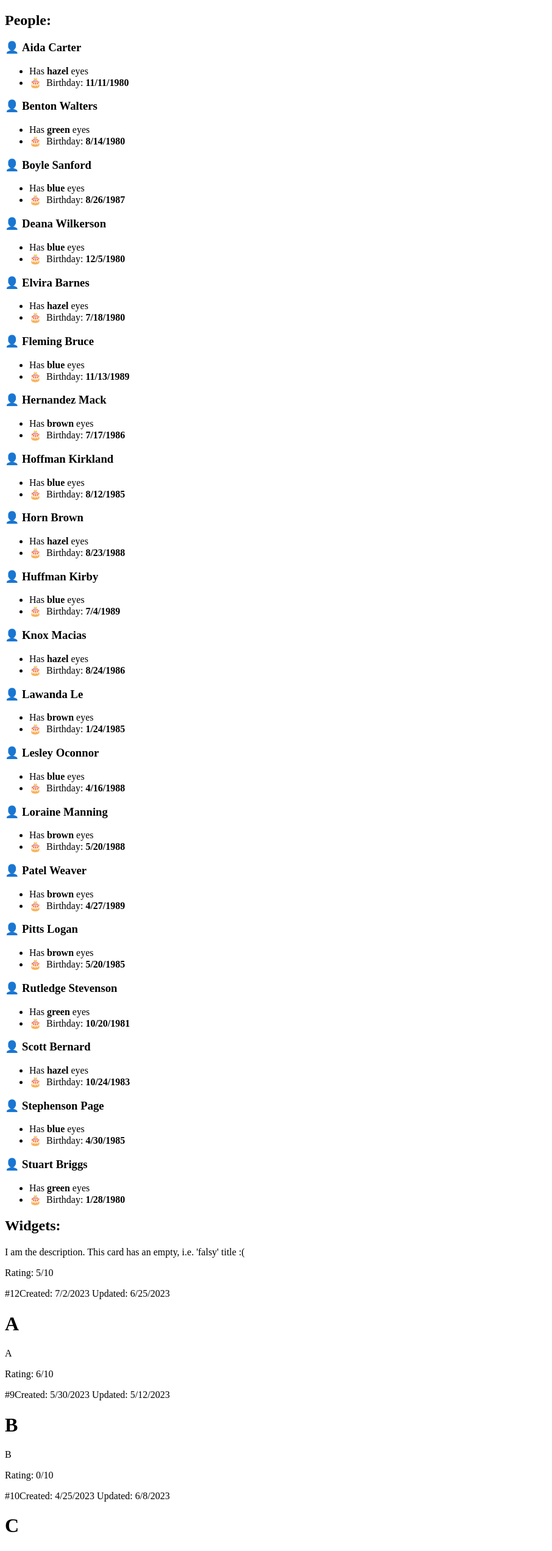
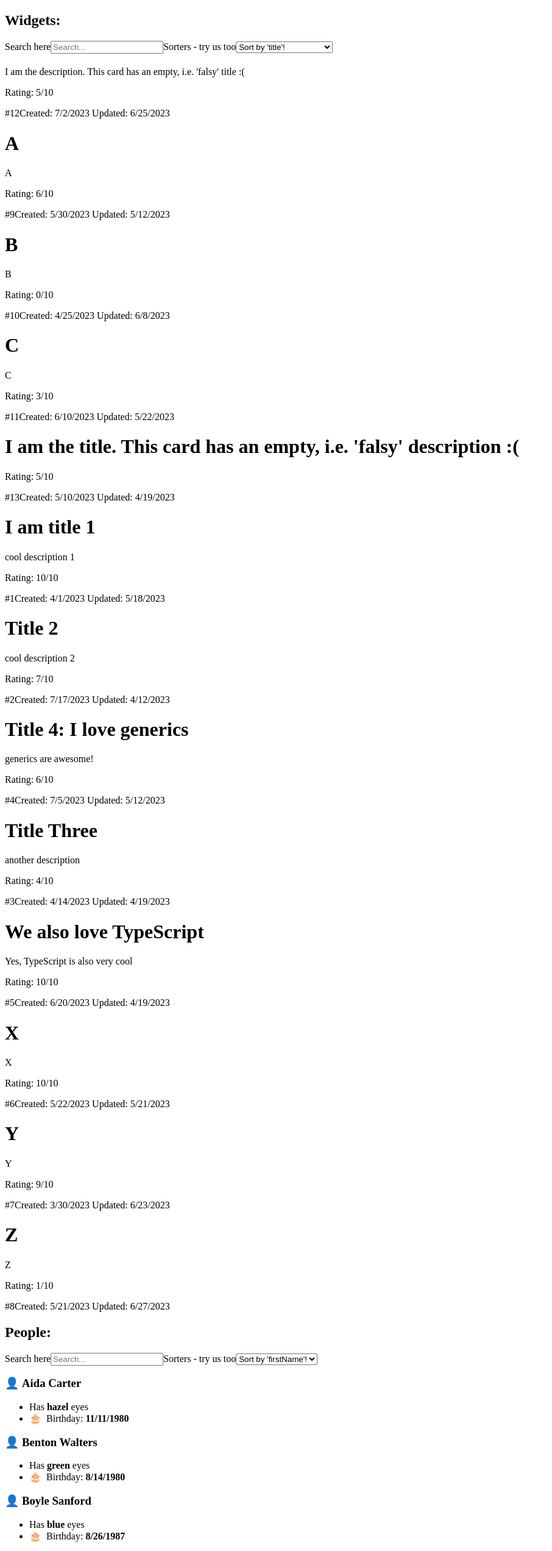
Before and after one commit to hi-rubygrey/Typescript-Crafting-a-Generic-Search-Function, a React (Create React App) app: page / in a window 1280 px wide. Shown: the top 2544 px of the page at 61% size, without its empty margins (0-906 px from the left). Built offline with nearby package versions, Linux system fonts and the light colour scheme.

Commit message:
cerate new main page

```diff
--- a/src/App.tsx
+++ b/src/App.tsx
@@ -1,74 +1,72 @@
 import * as React from "react";
 import { useState } from "react";
-import widgets from "./mock-data/widgets";
-import people from "./mock-data/people";
+import { widgets } from "./mock-data/widgets";
+import { people } from "./mock-data/people";
+import { Sorters } from "./components/Sorters";
+import { SearchInput } from "./components/SearchInput";
+import { WidgetRenderer } from "./components/renderers/WidgetRenderer";
+import { PersonRenderer } from "./components/renderers/PersonRenderer";
 import { IPerson } from "./interfaces/IPerson";
 import { IWidget } from "./interfaces/IWidget";
 import { ISortProperty } from "./interfaces/ISortProperty";
-import genericSearch from "./utils/genericSearch";
-import { SearchInput } from "./components/SearchInput";
-import { Sorters } from "./components/Sorters";
+import { genericSearch } from "./utils/genericSearch";
 import { genericSort } from "./utils/genericSort";
-import { WidgetRenderer } from "./components/renderers/WidgetRenderer";
-import { PersonRenderer } from "./components/renderers/PersonRenderer";
-function App() {
-  const [query, setQuery] = useState("");
+
+export default function App() {
   const [widgetSortProperty, setWidgetSortProperty] = useState<
     ISortProperty<IWidget>
   >({ property: "title" });
+  const [widgetSearchQuery, setWidgetSearchQuery] = useState("");
   const [personSortProperty, setPersonSortProperty] = useState<
     ISortProperty<IPerson>
   >({ property: "firstName" });
+  const [personSearchQuery, setPersonSearchQuery] = useState("");
   return (
     <>
-      <h2>People:</h2>
-      {people.map((person) => {
-        return (
-          <PersonRenderer
-            key={`${person.firstName}-${person.lastName}-${person.birthday}`}
-            {...person}
-          />
-        );
-      })}
       <h2>Widgets:</h2>
-      {widgets.map((widget) => {
-        return <WidgetRenderer key={widget.id} {...widget} />;
-      })}
-      <SearchInput setSearchQuery={setQuery} />
-      <h2>Widgets:</h2>
+      <SearchInput setSearchQuery={setWidgetSearchQuery} />
       <Sorters
-        setSortProperty={(property) => setWidgetSortProperty({ property })}
+        setSortProperty={(property: keyof IWidget) =>
+          setWidgetSortProperty({ property })
+        }
         object={widgets[0]}
       />
       {widgets
+        .filter((widget) =>
+          genericSearch(
+            widget,
+            ["title", "description"],
+            widgetSearchQuery,
+            false
+          )
+        )
         .sort((a, b) => genericSort(a, b, widgetSortProperty.property))
         .map((widget) => {
-          return <h3>{widget.title}</h3>;
+          // use our new WidgetRenderer component!
+          return <WidgetRenderer key={widget.id} {...widget} />;
         })}
       <h2>People:</h2>
+      <SearchInput setSearchQuery={setPersonSearchQuery} />
       <Sorters
-        setSortProperty={(property) => setPersonSortProperty({ property })}
+        setSortProperty={(property: keyof IPerson) =>
+          setPersonSortProperty({ property })
+        }
         object={people[0]}
       />
       {people
+        .filter((person) =>
+          genericSearch(
+            person,
+            ["firstName", "lastName", "eyeColor"],
+            personSearchQuery,
+            false
+          )
+        )
         .sort((a, b) => genericSort(a, b, personSortProperty.property))
-        .map((person) => {
-          return <h3>{person.firstName}</h3>;
+        .map((person, index) => {
+          // use our new PersonRenderer component!
+          return <PersonRenderer key={index} {...person} />;
         })}
-      <h2>Widgets:</h2>
-      {widgets.map((widget) => {
-        return <h3 key={widget.id}>{widget.title}</h3>;
-      })}
-      <h2>People:</h2>
-      {people.map((person, index) => {
-        return (
-          <h3 key={index}>
-            {person.firstName} {person.lastName}
-          </h3>
-        );
-      })}
     </>
   );
 }
-
-export default App;
--- a/src/mock-data/people.ts
+++ b/src/mock-data/people.ts
@@ -1,6 +1,6 @@
 import { IPerson } from "../interfaces/IPerson";
 
-const people: Array<IPerson> = [
+export const people: Array<IPerson> = [
   {
     firstName: "Boyle",
     lastName: "Sanford",
@@ -162,5 +162,3 @@
     ),
   },
 ];
-
-export default people;
--- a/src/mock-data/widgets.ts
+++ b/src/mock-data/widgets.ts
@@ -1,6 +1,6 @@
 import { IWidget } from "../interfaces/IWidget";
 
-const widgets: Array<IWidget> = [
+export const widgets: Array<IWidget> = [
   {
     title: "I am title 1",
     description: "cool description 1",
@@ -121,5 +121,3 @@
     isSpecialCard: false,
   },
 ];
-
-export default widgets;
```
